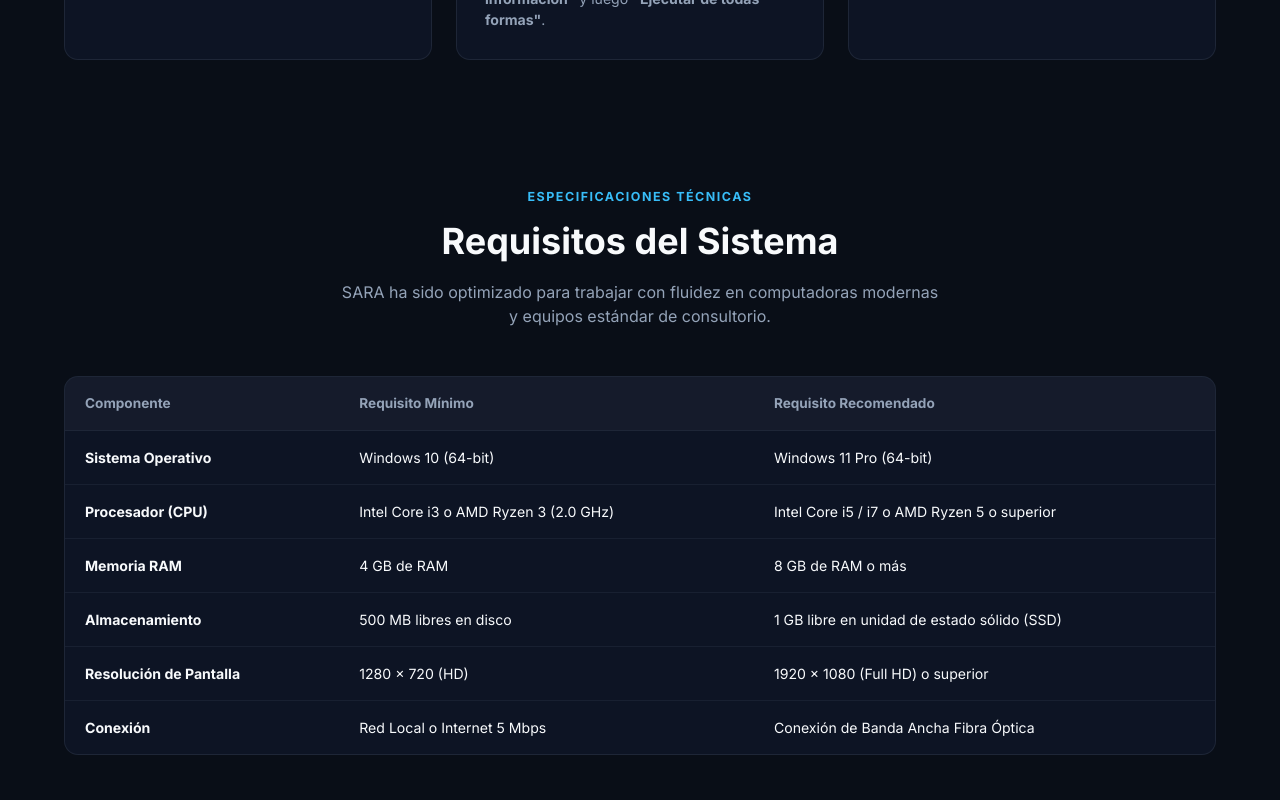
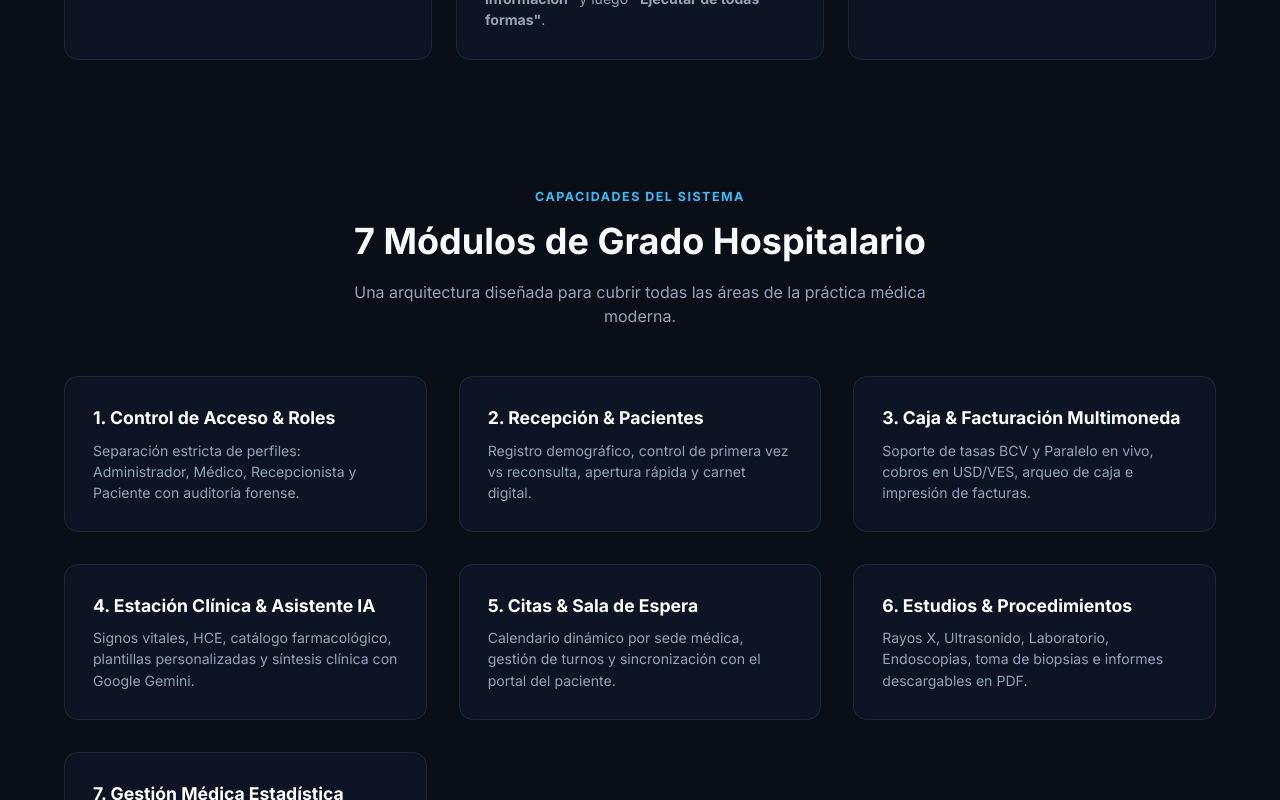
Before and after one commit to luisge12/SARA, a React (Vite) app in the folder client/: page /web in a window 1280 px wide. Shown: the part 1620-2420 px from the top of the page. Built offline with nearby package versions, Linux system fonts and the light colour scheme; no server answers.

Commit message:
style: remove Requisitos del Sistema section and navbar link

```diff
--- a/client/src/pages/SaraWebPortal/SaraWebPortal.jsx
+++ b/client/src/pages/SaraWebPortal/SaraWebPortal.jsx
@@ -81,7 +81,6 @@ export default function SaraWebPortal() {
         <ul className="portal-nav-links">
           <li><a href="#descargas" className="portal-nav-link">Descargas</a></li>
           <li><a href="#caracteristicas" className="portal-nav-link">Módulos</a></li>
-          <li><a href="#requisitos" className="portal-nav-link">Requisitos</a></li>
           <li><a href="#guia" className="portal-nav-link">Guía de Instalación</a></li>
         </ul>
 
@@ -287,61 +286,6 @@ export default function SaraWebPortal() {
       </section>
 
       {/* ====================================================================
-          REQUISITOS DEL SISTEMA
-          ==================================================================== */}
-      <section className="portal-section" id="requisitos">
-        <div className="section-header-center">
-          <span className="section-tag">Especificaciones Técnicas</span>
-          <h2>Requisitos del Sistema</h2>
-          <p>SARA ha sido optimizado para trabajar con fluidez en computadoras modernas y equipos estándar de consultorio.</p>
-        </div>
-
-        <div className="requirements-table-box">
-          <table className="req-table">
-            <thead>
-              <tr>
-                <th>Componente</th>
-                <th>Requisito Mínimo</th>
-                <th>Requisito Recomendado</th>
-              </tr>
-            </thead>
-            <tbody>
-              <tr>
-                <td><strong>Sistema Operativo</strong></td>
-                <td>Windows 10 (64-bit)</td>
-                <td>Windows 11 Pro (64-bit)</td>
-              </tr>
-              <tr>
-                <td><strong>Procesador (CPU)</strong></td>
-                <td>Intel Core i3 o AMD Ryzen 3 (2.0 GHz)</td>
-                <td>Intel Core i5 / i7 o AMD Ryzen 5 o superior</td>
-              </tr>
-              <tr>
-                <td><strong>Memoria RAM</strong></td>
-                <td>4 GB de RAM</td>
-                <td>8 GB de RAM o más</td>
-              </tr>
-              <tr>
-                <td><strong>Almacenamiento</strong></td>
-                <td>500 MB libres en disco</td>
-                <td>1 GB libre en unidad de estado sólido (SSD)</td>
-              </tr>
-              <tr>
-                <td><strong>Resolución de Pantalla</strong></td>
-                <td>1280 x 720 (HD)</td>
-                <td>1920 x 1080 (Full HD) o superior</td>
-              </tr>
-              <tr>
-                <td><strong>Conexión</strong></td>
-                <td>Red Local o Internet 5 Mbps</td>
-                <td>Conexión de Banda Ancha Fibra Óptica</td>
-              </tr>
-            </tbody>
-          </table>
-        </div>
-      </section>
-
-      {/* ====================================================================
           MÓDULOS DE SARA
           ==================================================================== */}
       <section className="portal-section" id="caracteristicas">
```
